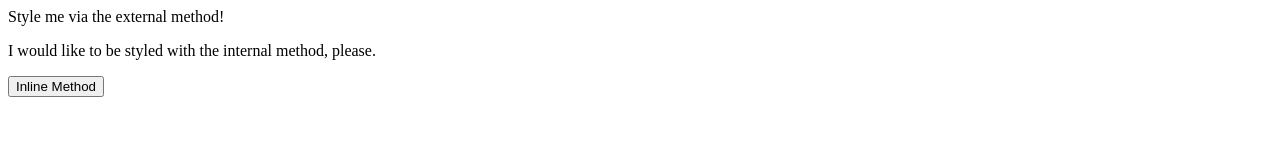
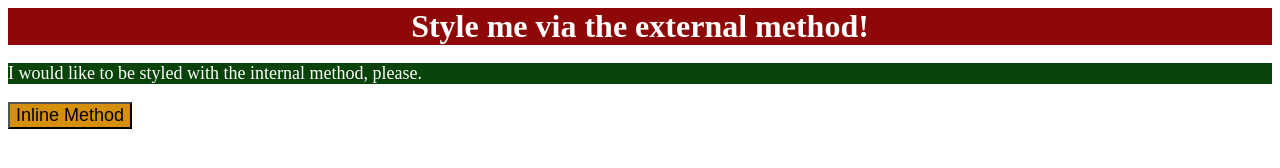
Before and after one commit to iaraflaminio/odin-foundations, a plain HTML site: page HTMLandCSS/css-exercises/foundations/intro-to-css/01-css-methods/index.html in a window 1280 px wide. Drawn offline with Linux system fonts and the light colour scheme.

Commit message:
feat: add solution for Methods exercise

```diff
--- a/HTMLandCSS/css-exercises/foundations/intro-to-css/01-css-methods/index.html
+++ b/HTMLandCSS/css-exercises/foundations/intro-to-css/01-css-methods/index.html
@@ -4,11 +4,21 @@
     <meta charset="UTF-8">
     <meta http-equiv="X-UA-Compatible" content="IE=edge">
     <meta name="viewport" content="width=device-width, initial-scale=1.0">
+    <link rel="stylesheet" href="style.css">
     <title>Methods for Adding CSS</title>
+
+    <style>
+      p {
+        background-color: rgb(9, 67, 9);
+        color: white;
+        font-size: 18px;
+      }
+    </style>
+
   </head>
   <body>
     <div>Style me via the external method!</div>
     <p>I would like to be styled with the internal method, please.</p>
-    <button>Inline Method</button>
+    <button style="background-color: rgb(213, 143, 11); font-size: 18px;">Inline Method</button>
   </body>
 </html>
--- /dev/null
+++ b/HTMLandCSS/css-exercises/foundations/intro-to-css/01-css-methods/style.css
@@ -0,0 +1,7 @@
+div {
+    background-color: rgb(142, 8, 8);
+    color: white;
+    font-size: 32px;
+    text-align: center;
+    font-weight: bold;
+}
```
